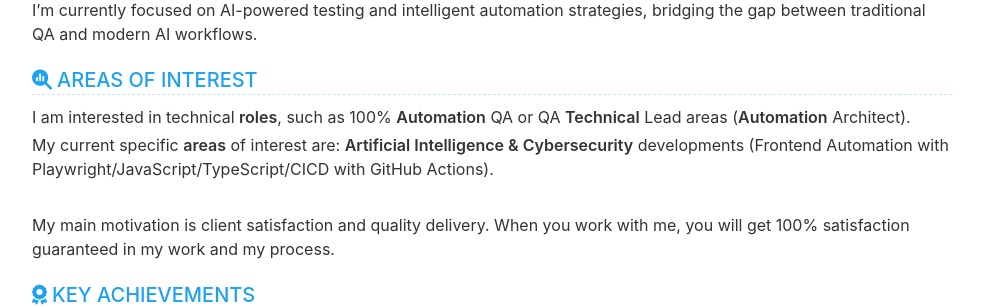
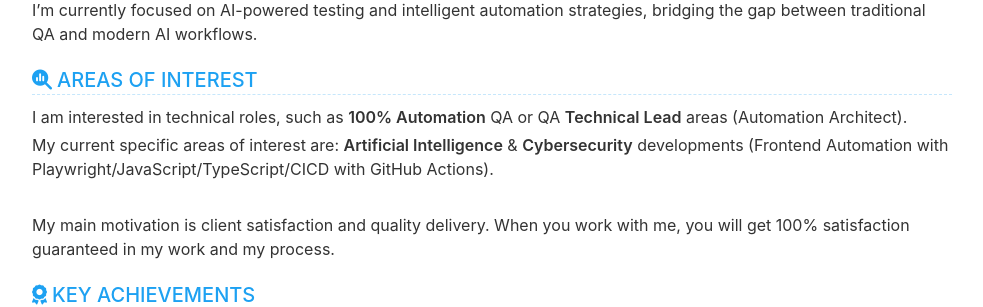
Before and after one commit to cvera08/full-resume, a Jekyll site: the page built from index.html, in a window 1280 px wide and 900 px high, scrolled down 623 px. Shown: the part 153-460 px from the top of the window, without its empty margins (148-1131 px from the left). Built offline with Jekyll 4.4.1, drawn with Linux system fonts in a browser that asks for light colours.

```diff
--- a/_data/data.yml
+++ b/_data/data.yml
@@ -53,9 +53,9 @@ interest:
   order: 3
   title: Areas of Interest
   description: |
-    I am interested in technical **roles**, such as 100% **Automation** QA or QA **Technical** Lead areas (**Automation** Architect).
+    I am interested in technical roles, such as **100% Automation** QA or QA **Technical Lead** areas (Automation Architect).
 
-    My current specific **areas** of interest are: **Artificial Intelligence & Cybersecurity** developments (Frontend Automation with Playwright/JavaScript/TypeScript/CICD with GitHub Actions).
+    My current specific areas of interest are: **Artificial Intelligence** & **Cybersecurity** developments (Frontend Automation with Playwright/JavaScript/TypeScript/CICD with GitHub Actions).
 
     <br>
 
```
